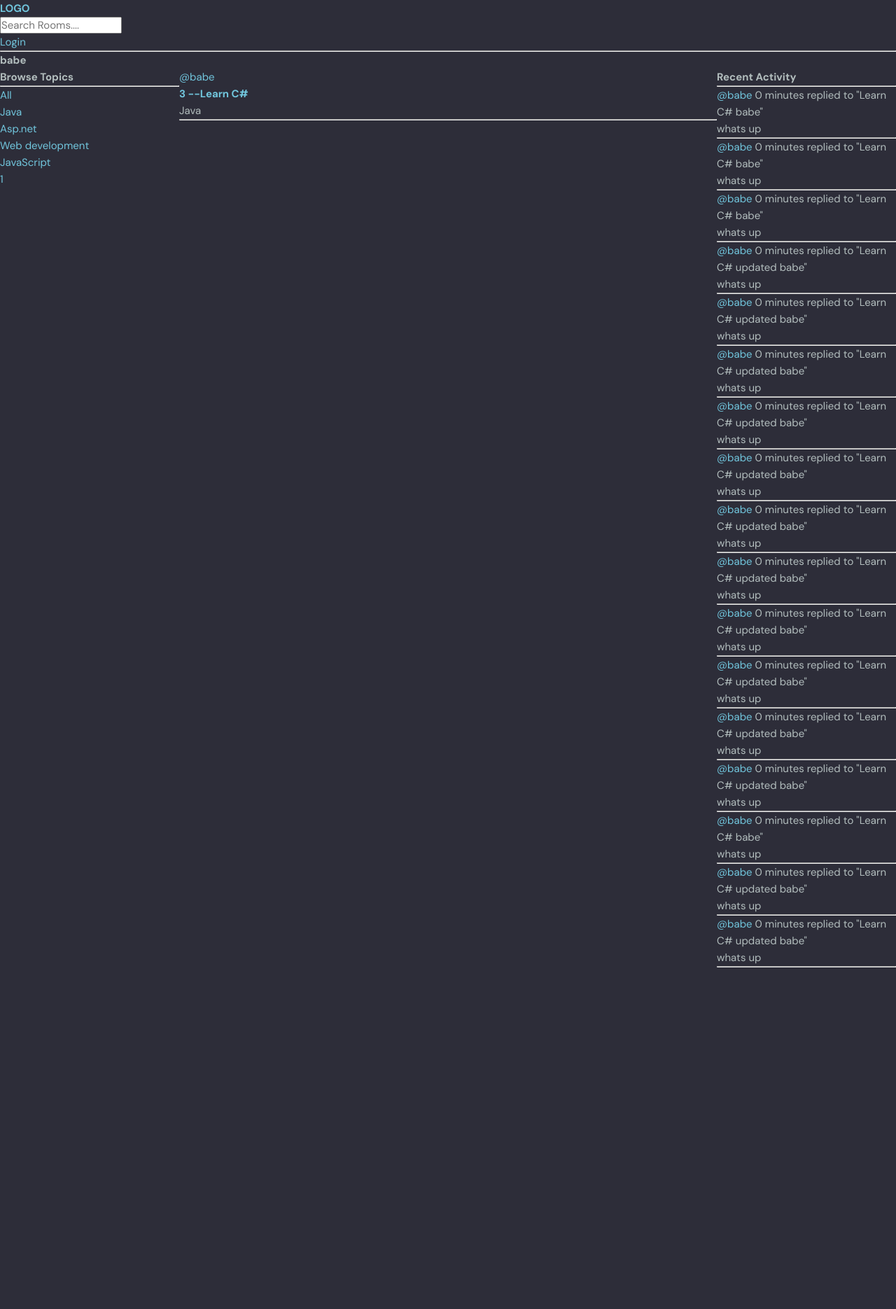
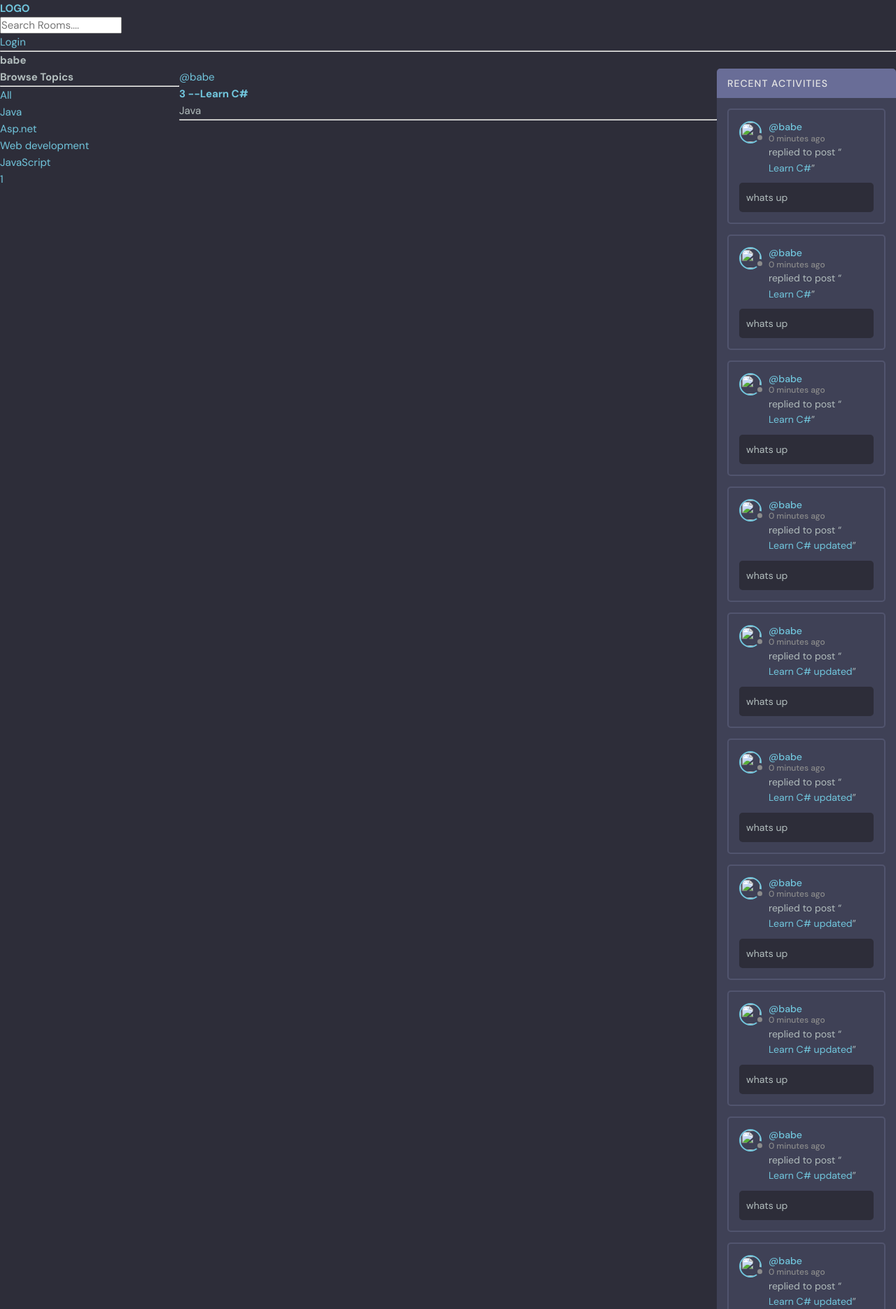
Before and after one commit to bongiwemvuni/Study_hub, a Django app: a page that uses STUDY_HUB/base/templates/base/activity_component.html in a window 1280 px wide. Shown: the part 76-1946 px from the top of the page at 70% size. Before the commit the page ends 1458 px from the top, so only its background shows below. Run offline with Django 4.2, Linux system fonts and the light colour scheme; data comes from the database, SQL or seed files in the repository.

Commit message:
Created  activity page

```diff
--- a/STUDY_HUB/base/templates/base/activity_component.html
+++ b/STUDY_HUB/base/templates/base/activity_component.html
@@ -1,14 +1,39 @@
-<h3>Recent Activity</h3>
-<hr>
-{% for message in room_messages %}
-   <div>
-       <small><a href="{% url 'user-profile' message.user.id%}">@{{message.user}}</a> {{message.created | timesince}}</small>
-       <small>replied to "{{message.room}} {{message.user}}"</small>
+<div class="activities">
+    <div class="activities__header">
+        <h2>Recent Activities</h2>
+    </div>
+    {% for message in room_messages %}
+    <div class="activities__box">
+        <div class="activities__boxHeader roomListRoom__header">
+            <a href="{% url 'user-profile' message.user.id %}" class="roomListRoom__author">
+                <div class="avatar avatar--small">
+                    <img src="{{message.user.avatar.url}}" />
+                </div>
+                <p>
+                    @{{message.user.username}}
+                    <span>{{message.created|timesince}} ago</span>
+                </p>
+            </a>
 
-       <p>{{message}}</p>
-       {% if request.user == message.user %}
-        <a href="{% url 'delete-message' message.id %}">Delete</a>
-        {% endif %}
-        <hr>
+            {% if request.user == message.user %}
+            <div class="roomListRoom__actions">
+                <a href="{% url 'delete-message' message.id %}">
+                    <svg version="1.1" xmlns="http://www.w3.org/2000/svg" width="32" height="32" viewBox="0 0 32 32">
+                        <title>remove</title>
+                        <path
+                            d="M27.314 6.019l-1.333-1.333-9.98 9.981-9.981-9.981-1.333 1.333 9.981 9.981-9.981 9.98 1.333 1.333 9.981-9.98 9.98 9.98 1.333-1.333-9.98-9.98 9.98-9.981z">
+                        </path>
+                    </svg>
+                </a>
+            </div>
+            {% endif %}
+
+        </div>
+        <div class="activities__boxContent">
+            <p>replied to post “<a href="{% url 'room' message.room.id %}">{{message.room}}</a>”</p>
+            <div class="activities__boxRoomContent">{{message.body}}</div>
+        </div>
     </div>
-{% endfor %}
+    {% endfor %}
+
+</div>
```
